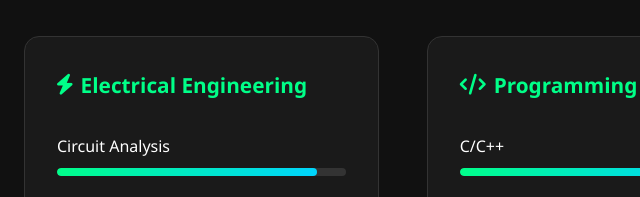
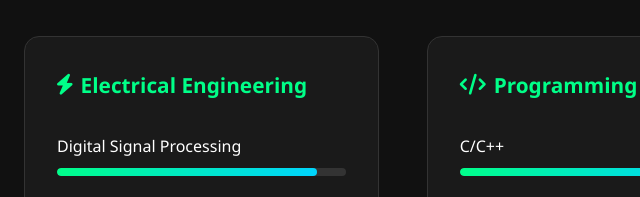
Before and after one commit to Chanu23UOM/My-Website, a plain HTML site: page index.html in a window 1280 px wide. Shown: the part 2881-3078 px from the top of the page, 36-676 px from the left. Drawn offline with Linux system fonts and the light colour scheme.

Commit message:
Update index.html

```diff
--- a/index.html
+++ b/index.html
@@ -169,7 +169,7 @@
                     <h3><i class="fas fa-bolt"></i> Electrical Engineering</h3>
                     <div class="skill-list">
                         <div class="skill-item">
-                            <span>Circuit Analysis</span>
+                            <span>Digital Signal Processing</span>
                             <div class="skill-bar">
                                 <div class="skill-progress" style="width: 90%;"></div>
                             </div>
```
